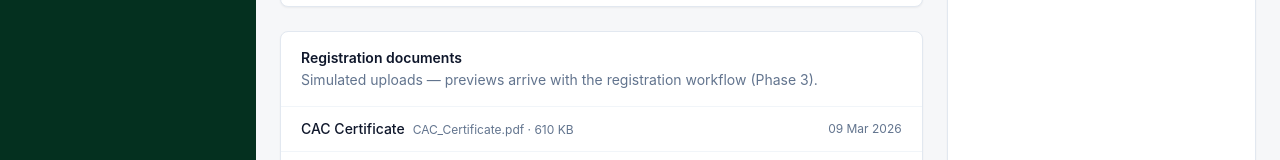
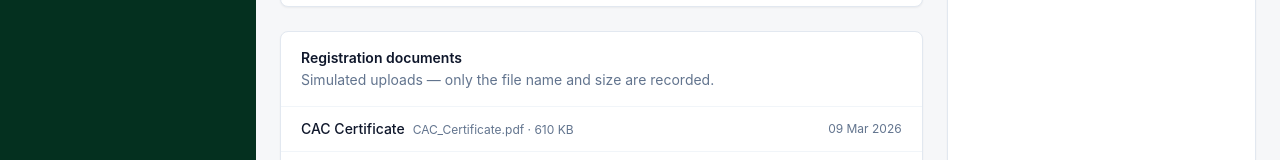
Before and after one commit to isngs-dev/e-cargo-prototype, a React (Vite) app: page /company in a window 1280 px wide. Shown: the part 550-710 px from the top of the page. Built offline with nearby package versions, Linux system fonts and the light colour scheme.

Commit message:
docs: rewrite testing guide with exact steps and values; fix stale phase wording on screens

```diff
--- a/src/features/bookings/BookingsPage.tsx
+++ b/src/features/bookings/BookingsPage.tsx
@@ -37,7 +37,7 @@ export function BookingsPage() {
     <>
       <PageHeader
         title={isFacilitator ? 'My bookings' : 'Bookings'}
-        description={isFacilitator ? 'Bookings submitted by your company.' : 'Bookings visible to your role. Approval and dispatch actions arrive in Phases 5 and 6.'}
+        description={isFacilitator ? 'Bookings submitted by your company.' : 'Bookings visible to your role. Open one to review, approve or dispatch it.'}
         actions={isFacilitator && persona.customerId ? <Link to="/bookings/new" className={buttonClass('primary')}>New booking</Link> : undefined}
       />
       <Flash message={flash} onDismiss={() => setFlash(null)} />
--- a/src/features/customers/CompanyProfilePage.tsx
+++ b/src/features/customers/CompanyProfilePage.tsx
@@ -44,7 +44,7 @@ export function CompanyProfilePage() {
           </Card>
           {application && (
             <Card>
-              <CardHeader title="Registration documents" description="Simulated uploads — previews arrive with the registration workflow (Phase 3)." />
+              <CardHeader title="Registration documents" description="Simulated uploads — only the file name and size are recorded." />
               <ul className="divide-y divide-slate-100">
                 {application.documents.map((d) => (
                   <li key={d.id} className="flex items-center justify-between gap-4 px-5 py-3 text-sm">
```
Also changed, not shown: 1 other file (tests, documents, lock files or other folders).
